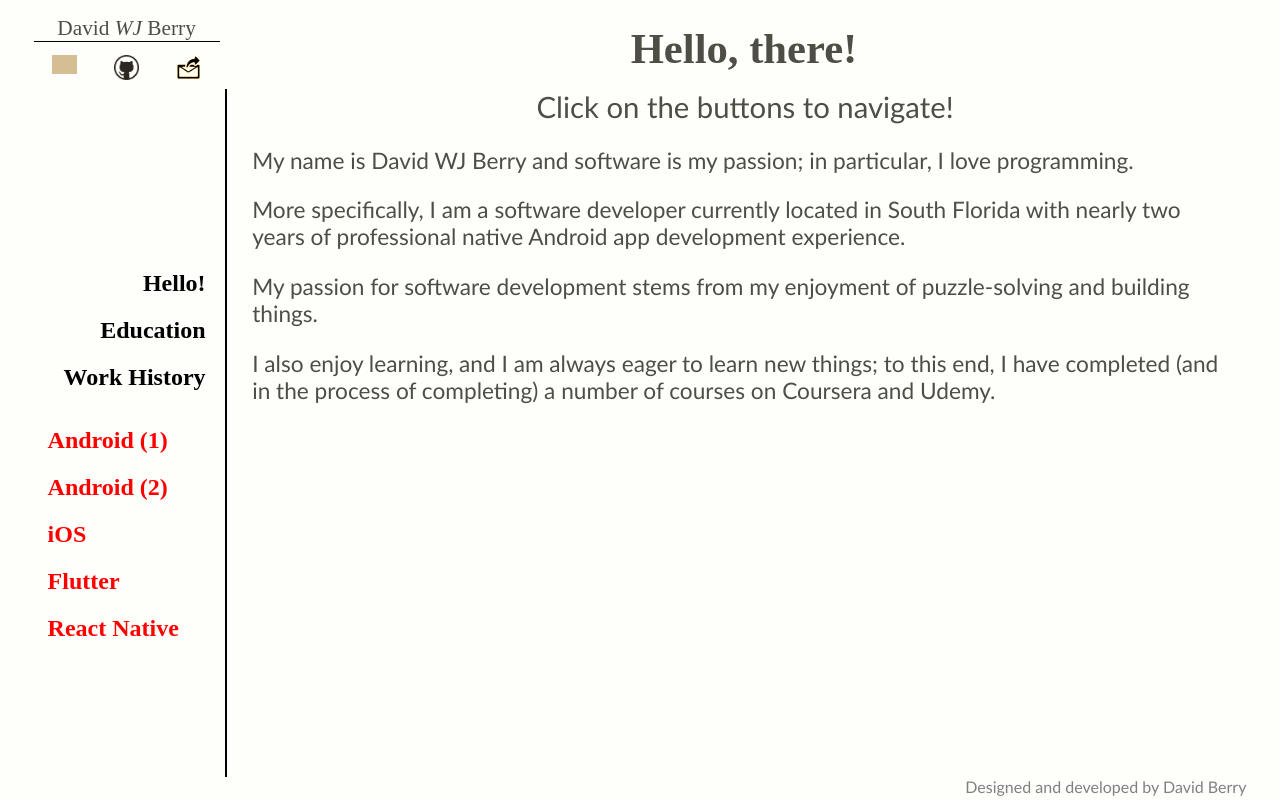
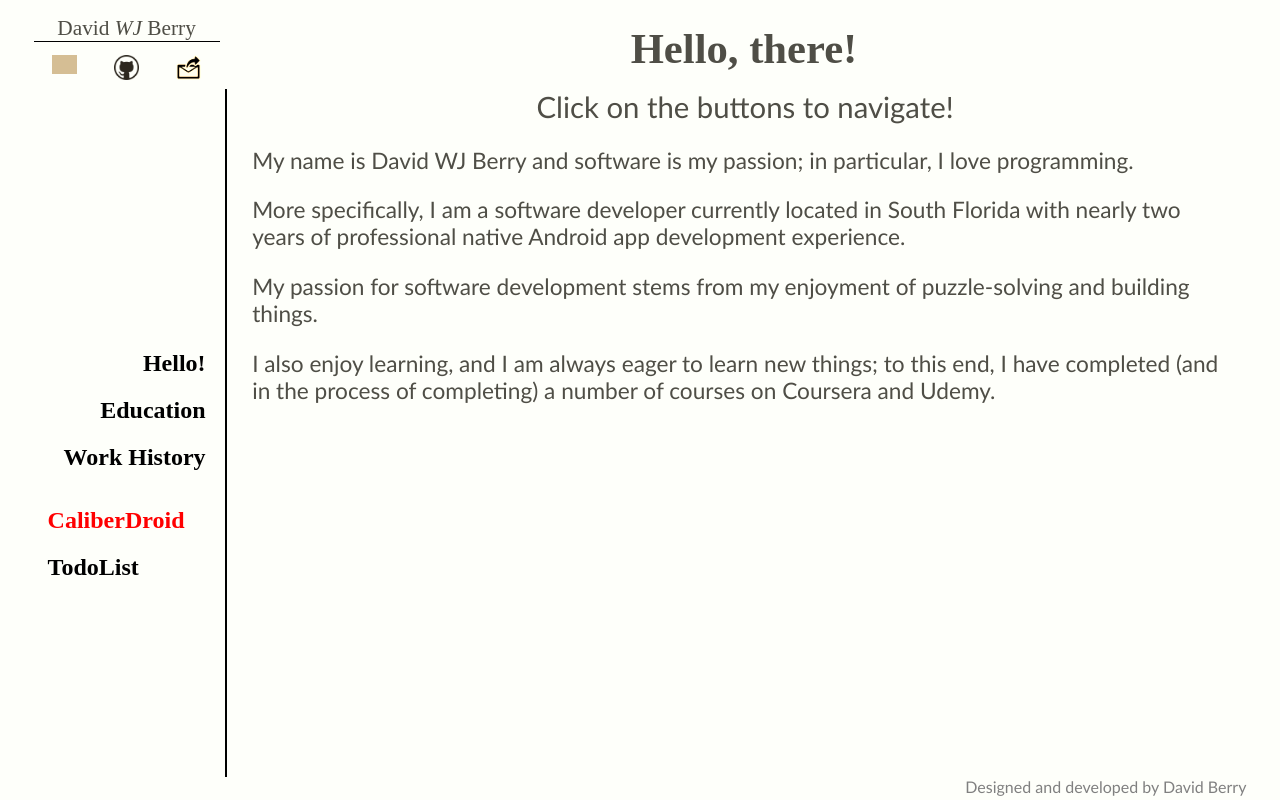
Before and after one commit to DBerry07/DBerry07.github.io, a React (Vite) app: page / in a window 1280 px wide. Built offline with nearby package versions, Linux system fonts and the light colour scheme; grey boxes are pictures that could not be loaded; a web font is replaced by a local one.

Commit message:
added todo list section
Still needs to be filled out with text, screenshots, and videos.

```diff
--- a/src/data/constants/buttons.js
+++ b/src/data/constants/buttons.js
@@ -9,6 +9,7 @@ export default class Tabs {
 
   static Back = new Tabs("Back", "<< Back");
   static Kotlin = new Tabs("Kotlin", "Android (2)", locations.PicAndroid);
+  static TodoList = new Tabs("TodoList", "TodoList");
   static React = new Tabs("React", "Webpage");
   static ReactNative = new Tabs("ReactNative", "React Native");
   static iOS = new Tabs("iOS", "iOS");
@@ -16,17 +17,18 @@ export default class Tabs {
   static Java = new Tabs("Java", "Android: Java");
   static Maui = new Tabs("Maui", ".Net Maui");
   static AngularIonic = new Tabs("AngularIonic", "Ionic");
-  static CaliberDroid = new Tabs("CaliberDroid", "Android (1)");
+  static CaliberDroid = new Tabs("CaliberDroid", "CaliberDroid");
 
   static AboutList = [
     this.Hello,
     this.Education,
     this.History,
     this.CaliberDroid,
-    this.Kotlin,
-    this.iOS,
-    this.Flutter,
-    this.ReactNative,
+    this.TodoList,
+    // this.Kotlin,
+    // this.iOS,
+    // this.Flutter,
+    // this.ReactNative,
   ]
 
 
--- a/src/data/constants/content.js
+++ b/src/data/constants/content.js
@@ -11,6 +11,7 @@ pageContent[myTabs.Education.name] = SCREENS.Education;
 pageContent[myTabs.History.name] = SCREENS.History;
 pageContent[myTabs.About.name] = SCREENS.About;
 
+pageContent[myTabs.TodoList] = PROJECTS.TodoList;
 pageContent[myTabs.Java.name] = PROJECTS.Java;
 pageContent[myTabs.Kotlin.name] = PROJECTS.Kotlin;
 pageContent[myTabs.iOS.name] = PROJECTS.iOS;
--- a/src/data/constants/filelocs.js
+++ b/src/data/constants/filelocs.js
@@ -43,6 +43,8 @@ export const locations = {
 
   CaliberText: urlStart + folders + project + "caliber.txt",
 
+  TodoListBody: urlStart + folders + project + "todolistbody.txt",
+
   PicGithub: urlStart + assets + "logo-github.png",
   PicGithubTxt: urlStart + assets + "logo-github-txt.png",
   PicLinkedin: urlStart + assets + "logo-linkedin.png",
--- a/src/data/constants/screens_projects.js
+++ b/src/data/constants/screens_projects.js
@@ -26,6 +26,16 @@ export const Capstone = new TabContent(
   await getText(locations.CouseraList), //list
   ["Kotlin", "Android Jetpack", "XML UI Design", "Volley", "Android Studio",], //techs
 );
+
+export const TodoList = new TabContent(
+  "Simple Todo List", //title
+  ["Peronsal Project"], //subheading
+  await getText(locations.TodoListBody), //body
+  [], //sections
+  [], //htmls
+  null, //list
+  [], //techs
+)
 
 export const Kotlin = new TabContent(
   "Residental Manager", //title
```
Also changed, not shown: public/texts/projects/todolistbody.txt (added).
